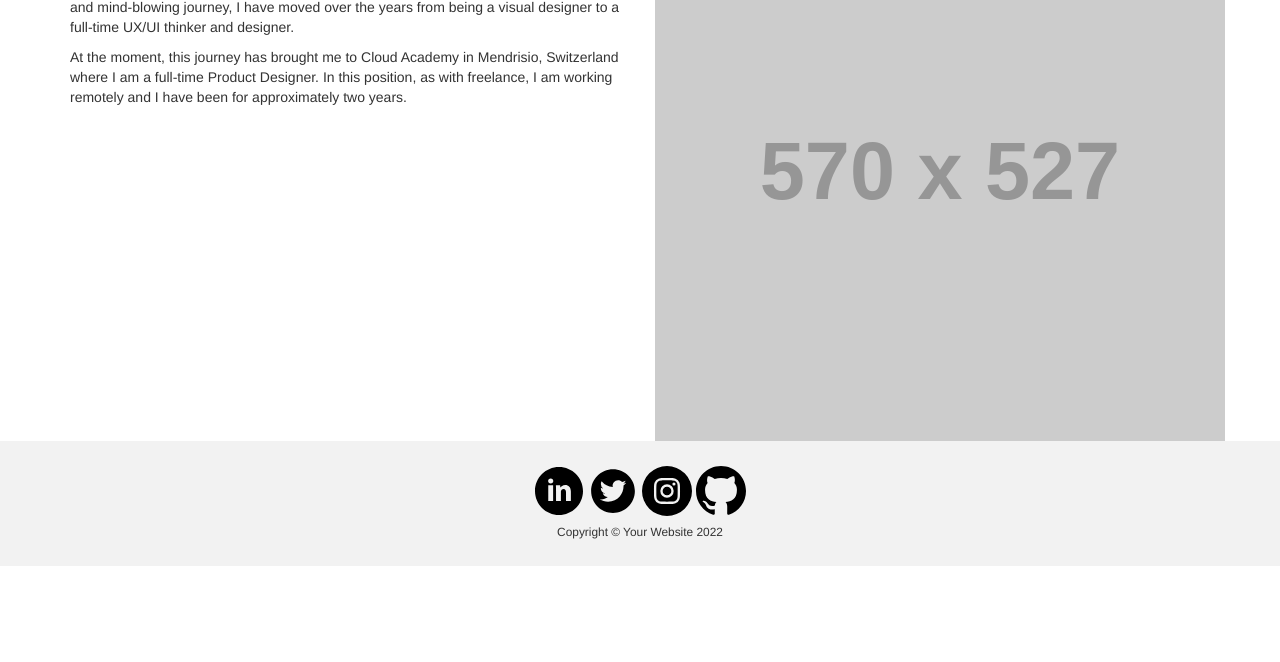
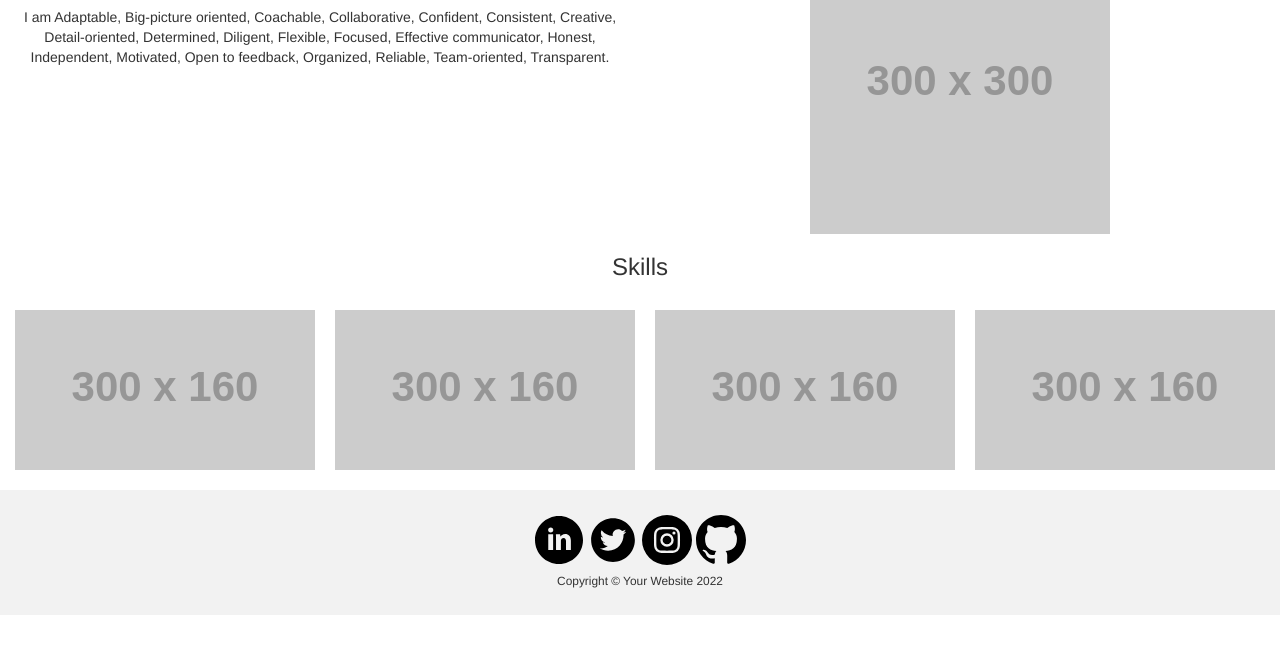
Before and after one commit to rebeccapeltz/portfolio-image-resizing, a plain HTML site: page about.html in a window 1280 px wide. Shown: the part 138-800 px from the top of the page. Drawn offline with nearby package versions, Linux system fonts and the light colour scheme; placeholder pictures from the web are drawn by us.

Commit message:
fix about page and start readme notes

```diff
--- a/about.html
+++ b/about.html
@@ -39,7 +39,7 @@
         </div>
     </nav>
 
-    <div class="container">
+    <div class="container-fluid bg-3 text-center">
         <div class="row align-items-center">
             <div class="col-xl-6 col-lg-6 col-md-10">
                 <div class="about-caption mb-50">
@@ -47,43 +47,54 @@
                     <div class="section-tittle mb-35">
                         <h2>About</h2>
                     </div>
-                    <p>For more than 5 years now, design has been the central piece of my world. On this fast and
-                        mind-blowing journey, I have moved over the years from being a visual designer to a full-time
-                        UX/UI thinker and designer.</p>
-                    <p>At the moment, this journey has brought me to Cloud Academy in Mendrisio, Switzerland where I am
-                        a full-time Product Designer. In this position, as with freelance, I am working remotely and I
-                        have been for approximately two years.</p>
+                    <p>I enjoy thinking and designing online.</p>
+                    <p>I am Adaptable,
+                        Big-picture oriented,
+                        Coachable,
+                        Collaborative,
+                        Confident,
+                        Consistent,
+                        Creative,
+                        Detail-oriented,
+                        Determined,
+                        Diligent,
+                        Flexible,
+                        Focused,
+                        Effective communicator,
+                        Honest,
+                        Independent,
+                        Motivated,
+                        Open to feedback,
+                        Organized,
+                        Reliable,
+                        Team-oriented,
+                        Transparent.</p>
                 </div>
             </div>
             <div class="col-lg-6">
-                <div class="about-img">
-                    <img src="https://via.placeholder.com/570x527?text=570x527" alt=""
-                        data-pagespeed-url-hash="3746540497"
-                        onload="pagespeed.CriticalImages.checkImageForCriticality(this);">
+                <div class="my-image">
+                    <img src="https://via.placeholder.com/300" alt="My Image">
                 </div>
             </div>
         </div>
-        <!-- <div class="row pt-40">
-            <div class="col-lg-3 col-md-4 col-sm-6">
-                <div class="experience">
-                    <span>06 years</span>
-                    <p>of experience</p>
-                </div>
+    </div>
+    <div class="container-fluid bg-3 text-center">
+        <h3>Skills</h3><br>
+        <div class="row">
+            <div class="card col-sm-3">
+                <img class="card-img-top" src="https://via.placeholder.com/300x160?text=300x160" alt="Card image cap">
             </div>
-            <div class="col-lg-3 col-md-4 col-sm-6">
-                <div class="experience">
-                    <span>$40M+</span>
-                    <p>invested in projects I was<br> involved in</p>
-                </div>
+            <div class="card col-sm-3">
+                <img class="card-img-top" src="https://via.placeholder.com/300x160?text=300x160" alt="Card image cap">
             </div>
-            <div class="col-lg-3 col-md-4 col-sm-6">
-                <div class="experience">
-                    <span>Multiple</span>
-                    <p>industry awards</p>
-                </div>
+            <div class="card col-sm-3">
+                <img class="card-img-top" src="https://via.placeholder.com/300x160?text=300x160" alt="Card image cap">
             </div>
-        </div> -->
-    </div>
+            <div class="card col-sm-3">
+                <img class="card-img-top" src="https://via.placeholder.com/300x160?text=300x160" alt="Card image cap">
+            </div>
+        </div>
+    </div><br>
 
     <footer class="container-fluid text-center">
         <div class="container">
--- a/styles.css
+++ b/styles.css
@@ -38,3 +38,7 @@ footer {
 .jumbotron {
     background-image: url('https://via.placeholder.com/1600x200?text=1600x200')
 }
+
+.my-image {
+    padding-top: 2rem;
+}
```
Also changed, not shown: index.html (+0 -4 lines), 1 other file.
